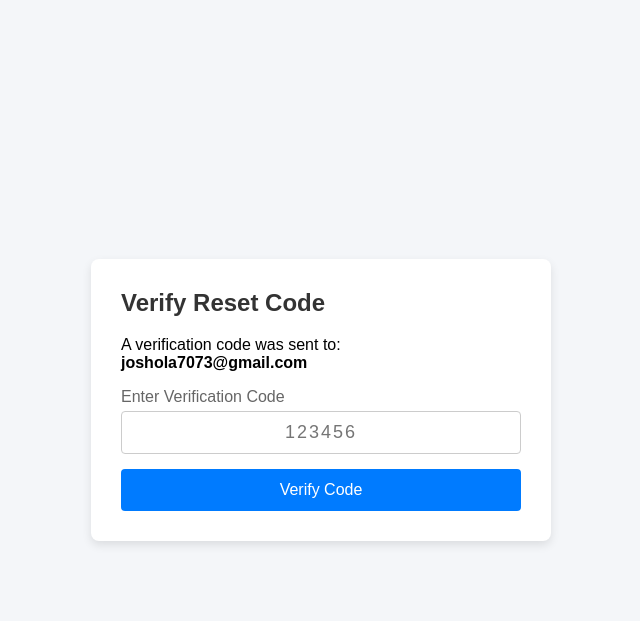
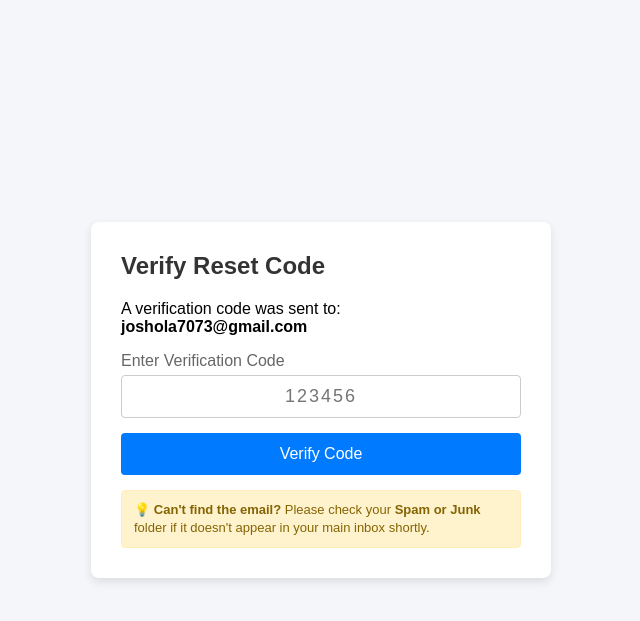
Before and after one commit to oladipojoshua/BizTrack, a Flask app: page /verify-code in a window 1280 px wide. Shown: the top 621 px of the page, without its empty margins (319-959 px from the left). Run offline with Flask 3, Linux system fonts and the light colour scheme; a user stored in the database is signed in.

Commit message:
Configure SendGrid API and update requirements

```diff
--- a/app.py
+++ b/app.py
@@ -1,11 +1,14 @@
 import os
+from dotenv import load_dotenv
+load_dotenv()
 import random
 from datetime import datetime, date
 from functools import wraps
 from flask import Flask, render_template, request, redirect, url_for, session, jsonify, current_app, flash
 from flask_sqlalchemy import SQLAlchemy
-from flask_mail import Mail, Message
 from werkzeug.security import generate_password_hash, check_password_hash
+from sendgrid import SendGridAPIClient
+from sendgrid.helpers.mail import Mail
 
 app = Flask(__name__)
 
@@ -22,20 +25,12 @@ app.config['SQLALCHEMY_DATABASE_URI'] = db_url
 app.config['SQLALCHEMY_TRACK_MODIFICATIONS'] = False
 
 # ==========================================
-# EMAIL SMTP CONFIGURATION
+# SENDGRID & SENDER CONFIGURATION
 # ==========================================
-app.config['MAIL_SERVER'] = os.environ.get('MAIL_SERVER', 'smtp.gmail.com')
-app.config['MAIL_PORT'] = int(os.environ.get('MAIL_PORT', 465))
-app.config['MAIL_USE_TLS'] = os.environ.get('MAIL_USE_TLS', 'False').lower() in ['true', '1']
-app.config['MAIL_USE_SSL'] = os.environ.get('MAIL_USE_SSL', 'True').lower() in ['true', '1']
-app.config['MAIL_USERNAME'] = os.environ.get('MAIL_USERNAME', 'joshola7073@gmail.com')
-app.config['MAIL_PASSWORD'] = os.environ.get('MAIL_PASSWORD')
-
-sender_email = app.config['MAIL_USERNAME']
-app.config['MAIL_DEFAULT_SENDER'] = ('BizTrack', sender_email)
+SENDGRID_API_KEY = os.environ.get('SENDGRID_API_KEY')
+SENDER_EMAIL = os.environ.get('MAIL_USERNAME', 'joshola7073@gmail.com')
 
 db = SQLAlchemy(app)
-mail = Mail(app)
 
 # ==========================================
 # DATABASE MODELS
@@ -221,13 +216,11 @@ def forgot_password():
             print(f" VERIFICATION CODE FOR {user.email}: {otp_code}")
             print("=" * 50 + "\n")
 
-            msg = Message(
+            message = Mail(
+                from_email=(SENDER_EMAIL, 'BizTrack'),
+                to_emails=user.email,
                 subject="BizTrack Password Reset Code",
-                sender=('BizTrack', app.config.get('MAIL_USERNAME')),
-                recipients=[user.email]
-            )
-
-            msg.body = f"""Hello,
+                plain_text_content=f"""Hello,
 
 Your verification code to reset your password on BizTrack is:
 
@@ -238,12 +231,14 @@ If you did not request this, please ignore this email.
 Regards,
 BizTrack Team
 """
+            )
 
             try:
-                mail.send(msg)
-                print(">>> Password reset email sent successfully! <<<")
+                sg = SendGridAPIClient(SENDGRID_API_KEY)
+                response = sg.send(message)
+                print(f">>> SendGrid status code: {response.status_code} <<<")
             except Exception as e:
-                print(f"[SMTP ERROR] Failed to send password reset email: {e}")
+                print(f"[SENDGRID ERROR] Failed to send password reset email: {e}")
                 return render_template(
                     'forgot_password.html',
                     error="Unable to send verification email. Please try again later."
--- a/templates/verify_code.html
+++ b/templates/verify_code.html
@@ -46,6 +46,18 @@
             cursor: pointer;
         }
         button:hover { background-color: #0056b3; }
+
+        /* Spam warning box styles */
+        .spam-notice {
+            background-color: #fff3cd;
+            color: #856404;
+            border: 1px solid #ffeeba;
+            padding: 10px 12px;
+            border-radius: 4px;
+            font-size: 13px;
+            margin-top: 15px;
+            line-height: 1.4;
+        }
     </style>
 </head>
 <body>
@@ -60,6 +72,10 @@
             </div>
             <button type="submit">Verify Code</button>
         </form>
+
+        <div class="spam-notice">
+            💡 <strong>Can't find the email?</strong> Please check your <strong>Spam or Junk</strong> folder if it doesn't appear in your main inbox shortly.
+        </div>
     </div>
 </body>
 </html>
```
Also changed, not shown: requirements.txt (+5 -6 lines).
